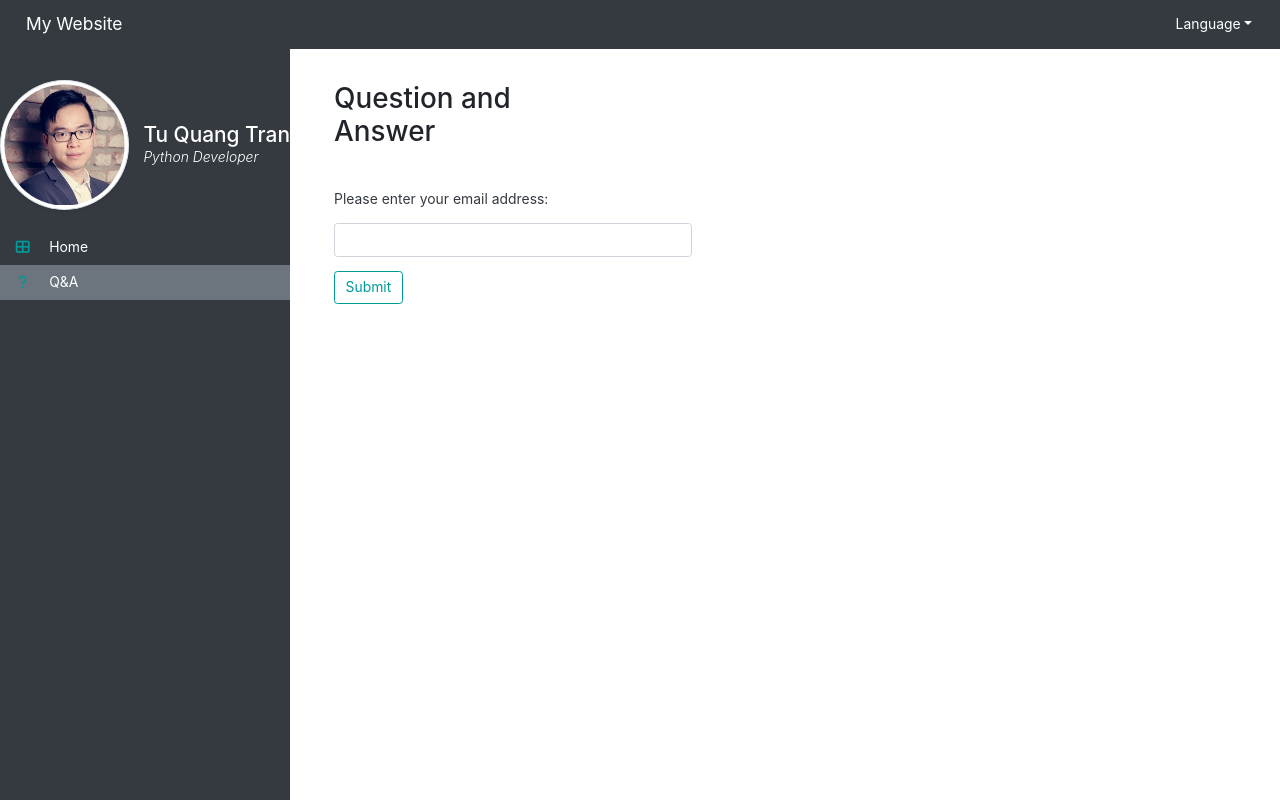
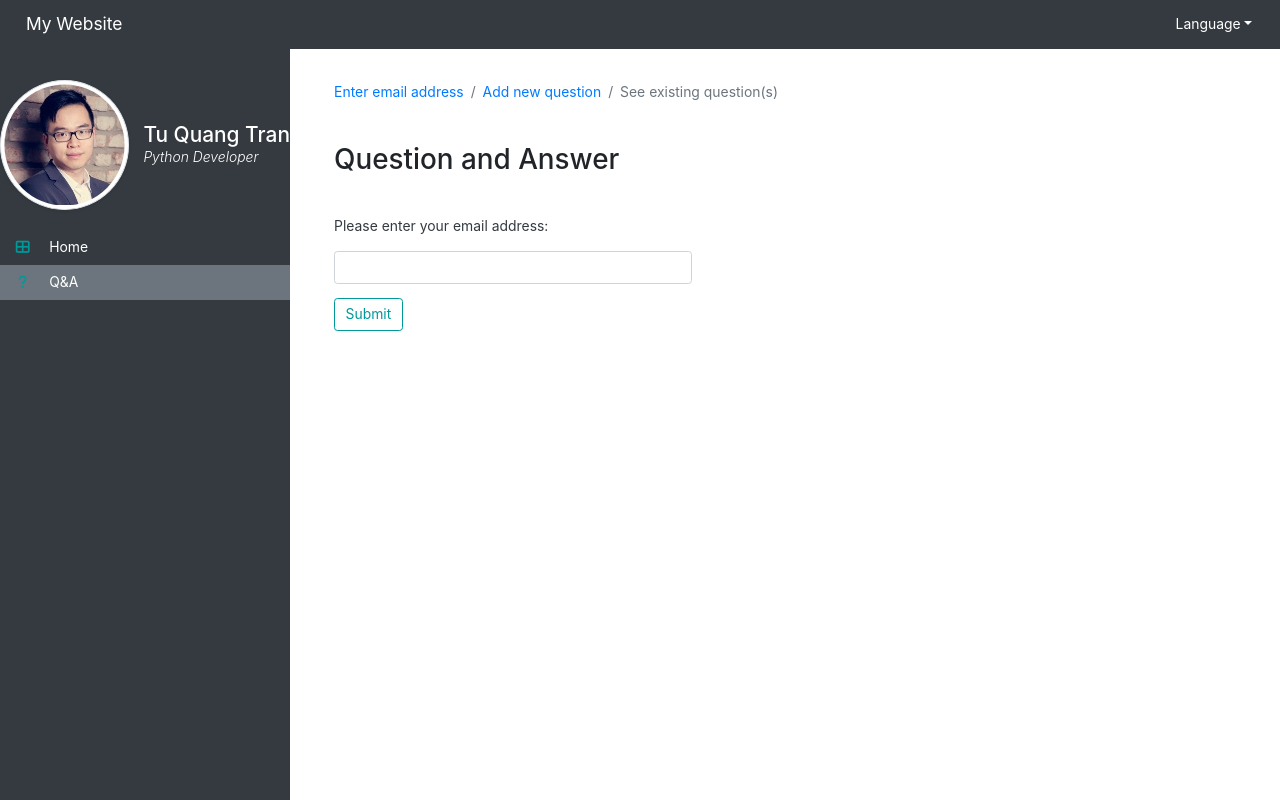
Before and after one commit to tutq01545/CVwebsite, a Django app: page /contact in a window 1280 px wide. Run offline with Django 3.2, Linux system fonts and the light colour scheme; data that the repository does not hold is empty; some libraries are stand-ins or nearby versions.

Commit message:
debug question&answer page

```diff
--- a/cv_website/settings.py
+++ b/cv_website/settings.py
@@ -144,7 +144,5 @@
     os.path.join(BASE_DIR, 'static')
 ]
 
-#MEDIA_URL = '/media/'
-#MEDIA_ROOT = os.path.join(STATIC_ROOT, 'media')
 # This should already be in your settings.py
-django_heroku.settings(locals())
+#django_heroku.settings(locals())
--- a/cv_website_app/views.py
+++ b/cv_website_app/views.py
@@ -65,18 +65,17 @@
         question_list = Question.objects.filter(questioner_email=questioner_email_address).order_by('-question_date')
         question_answer_list = []
 
-        if question_answer_list:
-            for question in question_list:
-                try:
-                    answer = Answer.objects.get(related_question=question.id).answer
-                    print(answer)
-                    question_answer_pair = {"question": question.content, "answer": answer}
-                except Exception as e:
-                    print("Exception: ", e)
-                    question_answer_pair = {"question": question.content, "answer": ""}
+        for question in question_list:
+            try:
+                answer = Answer.objects.get(related_question=question.id).answer
+                print(answer)
+                question_answer_pair = {"question": question.content, "answer": answer}
+            except Exception as e:
+                print("Exception: ", e)
+                question_answer_pair = {"question": question.content, "answer": ""}
 
-                question_answer_list.append(question_answer_pair)
-
+            question_answer_list.append(question_answer_pair)
+        print(question_answer_list)
         if questioner_email_address:
             init = False
         else:
--- a/templates/navigation-bar-top.html
+++ b/templates/navigation-bar-top.html
@@ -34,7 +34,7 @@
   <div class="collapse navbar-collapse" id="navbarText">
     <ul class="navbar-nav mr-auto">
       {% if request.path == '/home' %}
-      <li class="nav-item active">
+      <li class="nav-item">
         <a class="nav-link text-white" href="#part-summary-title">{% trans "Summary" %}</a>
       </li>
       <li class="nav-item">
--- a/templates/qanda-main.html
+++ b/templates/qanda-main.html
@@ -91,7 +91,15 @@
             submitEmailOnClick();
         });
     </script>
-
+<div style="margin-top: 40px;">
+    <nav aria-label="breadcrumb" style="width:33em">
+        <ol class="breadcrumb" style="background:None; padding:0">
+            <li class="breadcrumb-item"><a href="#">{% trans "Enter email address"%}</a></li>
+            <li class="breadcrumb-item"><a href="#">{% trans "Add new question" %}</a></li>
+            <li class="breadcrumb-item active" aria-current="page">{% trans "See existing question(s)"%}</li>
+        </ol>
+    </nav>
+</div>
 <div style="margin-top: 40px;">
     <h2 class="display-5 text-black">{% trans "Question and Answer" %}</h2>
     <div id="input-email-address">
@@ -106,12 +114,12 @@
 
     {% if not init %}
     <div class="row">
-        <div id="ask-question" class="col-sm-6">
+        <div id="ask-question" class="col-sm">
             {% include 'qanda-ask-question.html' %}
         </div>
         <br>
 
-        <div id="question-and-answer" class="col-sm-6">
+        <div id="question-and-answer" class="col-sm">
             {% include 'qanda-question-and-answer.html' %}
         </div>
     </div>
```
